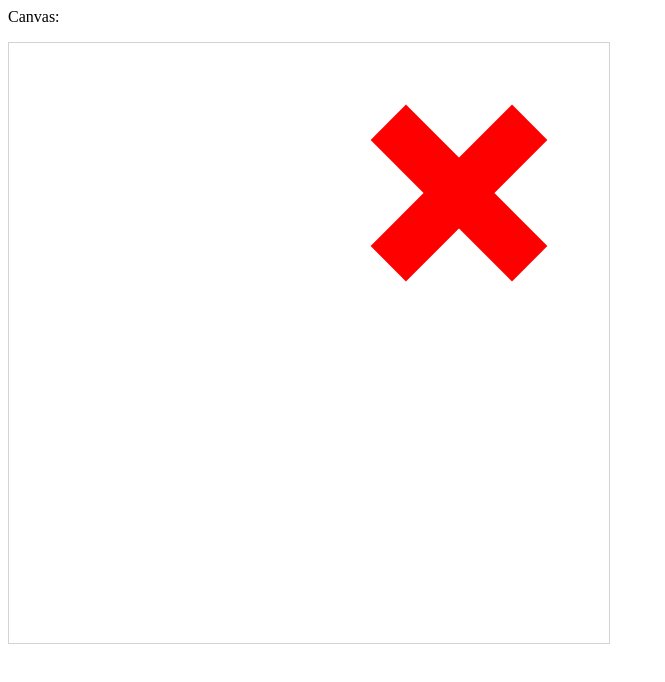
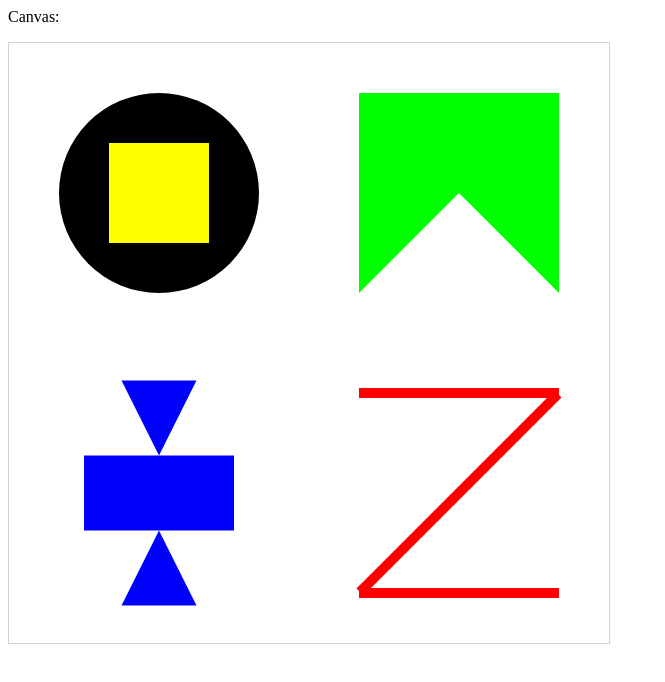
Before and after one commit to Ramovha/computer-graphics-and-visualisation-introduction, a plain HTML site: page LAB 1/Lab1Files/TransformedShapes.html in a window 1280 px wide. Shown: the whole page, without its empty margins (0-665 px from the left). Drawn offline with Linux system fonts and the light colour scheme.

Commit message:
initial commit

```diff
--- a/LAB 1/Lab1Files/TransformedShapes.html
+++ b/LAB 1/Lab1Files/TransformedShapes.html
@@ -13,6 +13,7 @@ var g2 = c.getContext("2d");
      * Removes any transformations that have been applied to g2, so that
      * it is back to the standard default coordinate system.
      */
+
     function resetTransform() {
         g2.setTransform(1, 0, 0, 1, 0, 0);
     }
@@ -53,6 +54,98 @@ function triangle() {
 
     //-----------------------------------------------------------------------------------
 
+    function shape1(){
+
+        g2.translate(200,200);
+        circle();
+        g2.translate(-200,-200);
+        g2.fillStyle="#ffff00";
+        g2.translate(150,150);
+        square();
+        g2.translate(-150,-150);
+
+    }
+
+    function shape2(){
+
+        g2.fillStyle="#00ff00";
+        g2.translate(450,100);
+        g2.scale(2,1);
+        square();
+        g2.scale(0.5,1);
+        g2.translate(-450,-100);
+
+
+        g2.translate(400,150);
+        g2.scale(1,2);
+        g2.rotate(Math.PI/2);
+        triangle();
+        g2.rotate(-Math.PI/2);
+        g2.scale(1,0.5);
+        g2.translate(-400,-150);
+
+        g2.translate(500,150);
+        g2.scale(1,2);
+        g2.rotate(-Math.PI/2);
+        triangle();
+        g2.rotate(Math.PI/2);
+        g2.scale(1,0.5);
+        g2.translate(-500,-150);
+
+    }
+
+    function shape3(){
+
+        g2.fillStyle="#0000ff";
+        g2.translate(150,450);
+        g2.scale(1.5,0.75);
+        square();
+        g2.scale(2/3,4/3);
+        g2.translate(-150,-450);
+
+        g2.translate(150,375);
+        g2.scale(0.75,0.75);
+        g2.rotate(Math.PI);
+        triangle();
+        g2.rotate(-Math.PI);
+        g2.scale(4/3,4/3);
+        g2.translate(-150,-375);
+
+        g2.translate(150,525);
+        g2.scale(0.75,0.75);
+        triangle();
+        g2.scale(4/3,4/3);
+        g2.translate(-150,-525);
+
+    }
+
+    function shape4(){
+
+        g2.fillStyle="#ff0000";
+
+        g2.translate(450,350);
+        g2.scale(2,0.1);
+        square();
+        g2.scale(0.5,10);
+        g2.translate(-450,-350);
+
+        g2.translate(450,550);
+        g2.scale(2,0.1);
+        square();
+        g2.scale(0.5,10);
+        g2.translate(-450,-550);
+
+        g2.translate(450,450);
+        g2.rotate(Math.PI/4);
+        g2.scale(0.1,2.8);
+        square();
+        g2.scale(10,5/14);
+        g2.rotate(-Math.PI/4);
+        g2.translate(-450,-450);
+
+    }
+
+
     function paintComponent() {
         // TODO Draw the required image, using ONLY the four methods defined above,
         // along with g2.fillstyle, g1.scale, g2.translate, and g2.rotate.
@@ -60,10 +153,21 @@ function paintComponent() {
         // then insert your own code to draw the required pictures in the four
         // quadrants.
         // ----------------------------------------------------------------------- //
+
+        shape1();
+        shape2();
+        shape3();
+        shape4();
+
+        /*g2.translate(450,450);
+            g2.rotate(-2*Math.PI/9);
+            g2.scale(2.5,0.1);
+            square();*/
+
         // The next two line scale the X to be twice the original size
         // and then moves the center of the X from (0,0) to (450,150).
 
-	g2.translate(450,150);
+        /*	g2.translate(450,150);
             g2.scale(2,2);
 
             // Set the drawing color to red.
@@ -73,19 +177,19 @@ function paintComponent() {
 
             g2.rotate(Math.PI/4);
             g2.scale(1,0.25);
-	square();
+            square();*/
 
         // The next two lines undo the previous scale and rotation.  (Can't use reset()
         // here becasue that would also eliminate the first translate and scale.)
 
-	g2.scale(1,4);
+        /*	g2.scale(1,4);
             g2.rotate(-Math.PI/4);
 
             // The next three lines draw a rectangle tilted in the opposite direction.
 
             g2.rotate(-Math.PI/4);
             g2.scale(1,0.25);
-	square();
+            square();*/
         // ----------------------------------------------------------------------- //
 
     }
```
Also changed, not shown: LAB 1/Lab1Files/Transforms2D.html (+23 -2 lines). Lines whose indentation alone changed are shown as unchanged.
